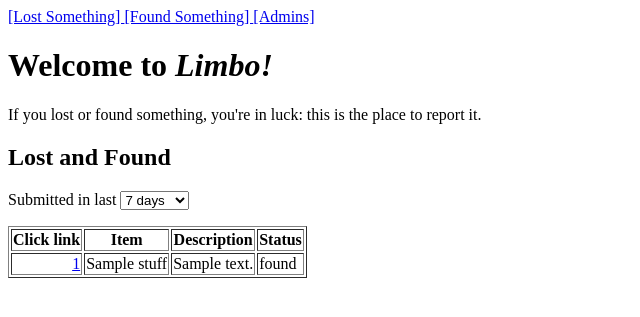
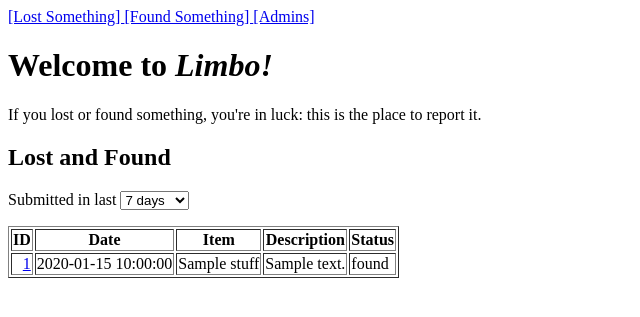
Before and after one commit to chrisAhmed/Limbo, a PHP site: page /index.php in a window 1280 px wide. Shown: the top 317 px of the page, without its empty margins (0-640 px from the left). Run offline with PHP 8.4, Linux system fonts and the light colour scheme; tables that the repository leaves empty hold one stand-in row (values such as "Sample post").

Commit message:
added date field to main page

```diff
--- a/includes/helpers.php
+++ b/includes/helpers.php
@@ -111,7 +111,8 @@
 			# starting the table.
 			echo '<TABLE  border="1">';
 			echo '<TR>';
-			echo '<TH>Click link</TH>';
+			echo '<TH>ID</TH>';
+			echo '<TH>Date</TH>';
 			echo '<TH>Item</TH>';
 			echo '<TH>Description</TH>';
 			echo '<TH>Status</TH>';
@@ -124,6 +125,7 @@
 				$alink = '<A HREF=ql.php?id=' . $row['stuff_id'] . '>' . $row['stuff_id'] . '</A>' ;
 				echo '<TR>' ;
 				echo '<TD ALIGN=right>' . $alink . '</TD>';
+				echo '<TD>' . $row['date_lf'] . '</TD>';
 				echo '<TD>' . $row['stuff_name'] . '</TD>';
 				echo '<TD>' . $row['description'] . '</TD>';
 				echo '<TD>' . $row['status'] . '</TD>';
```
